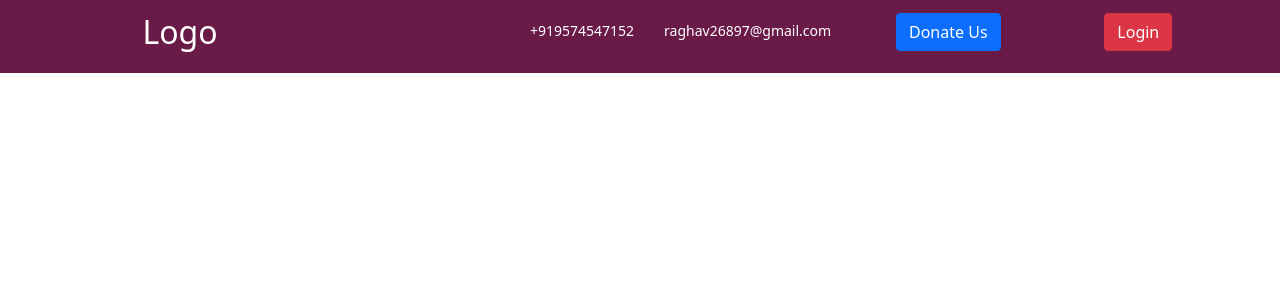
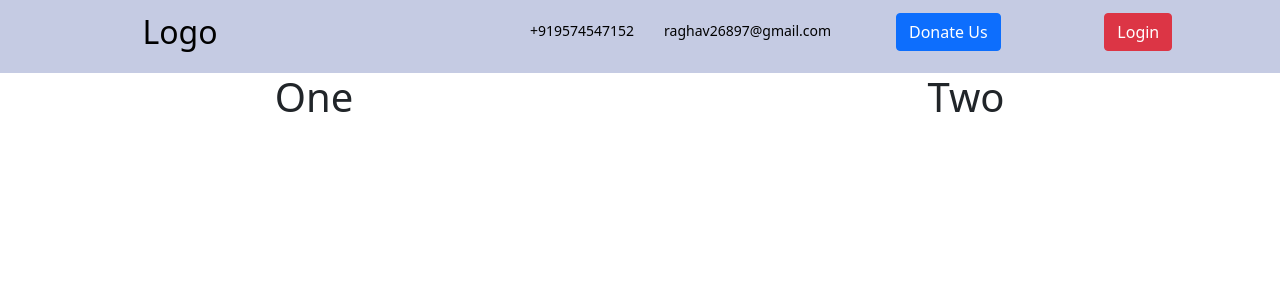
Before and after one commit to tanujdey7/donateindia, a React (Create React App) app: page / in a window 1280 px wide. Shown: the top 300 px of the page. Built offline with nearby package versions, Linux system fonts and the light colour scheme.

Commit message:
Home updated

```diff
--- a/package.json
+++ b/package.json
@@ -10,6 +10,7 @@
     "react": "^17.0.2",
     "react-dom": "^17.0.2",
     "react-scripts": "4.0.3",
+    "watchpack": "^1.7.5",
     "web-vitals": "^1.1.2"
   },
   "scripts": {
--- a/src/App.js
+++ b/src/App.js
@@ -1,11 +1,13 @@
-import logo from './logo.svg';
+// import logo from './logo.svg';
 import './App.css';
 import Navbar from "./Components/HeadFoot/Navbar";
+import Home from "./Components/Home";
 
 function App() {
   return (
     <div className="App">
       <Navbar />
+      <Home />
     </div>
   );
 }
--- a/src/Components/HeadFoot/Navbar.css
+++ b/src/Components/HeadFoot/Navbar.css
@@ -1,7 +1,11 @@
 .navbar {
     width: 100%;
     height: 80px;
-    background-color: #691A47 ;
+    /* background-color: #5CDB95 ; */
+    /* background-color: #1F2833; */
+    /* background-color: #4056A1; */
+    background-color: #C5CBE3;
+    /* background-color: #116466;  */
     margin-top: -7px;
 }
 
@@ -16,7 +20,7 @@
 }
 
 .logo-div>h2 {
-    color: #ffffff;
+    color: #000000;
 }
 
 .contact-div {
@@ -30,7 +34,7 @@
     font-size: 14px;
     font-weight:medium;
     margin-left: 30px;
-    color: #ffffff;
+    color: #000000;
 }
 
 .login-div {
--- a/src/Components/Home.jsx
+++ b/src/Components/Home.jsx
@@ -0,0 +1,16 @@
+import React from 'react'
+
+const Home=()=> {
+    return (
+        <div className="home-wrapper">
+            <div className="hero-section">
+                <div className="row">
+                    <div className="col"><h1>One</h1></div>
+                    <div className="col"><h1>Two</h1></div>
+                </div>
+            </div>
+        </div>
+    )
+}
+
+export default Home;
```
Also changed, not shown: 1 other file (tests, documents, lock files or other folders).
